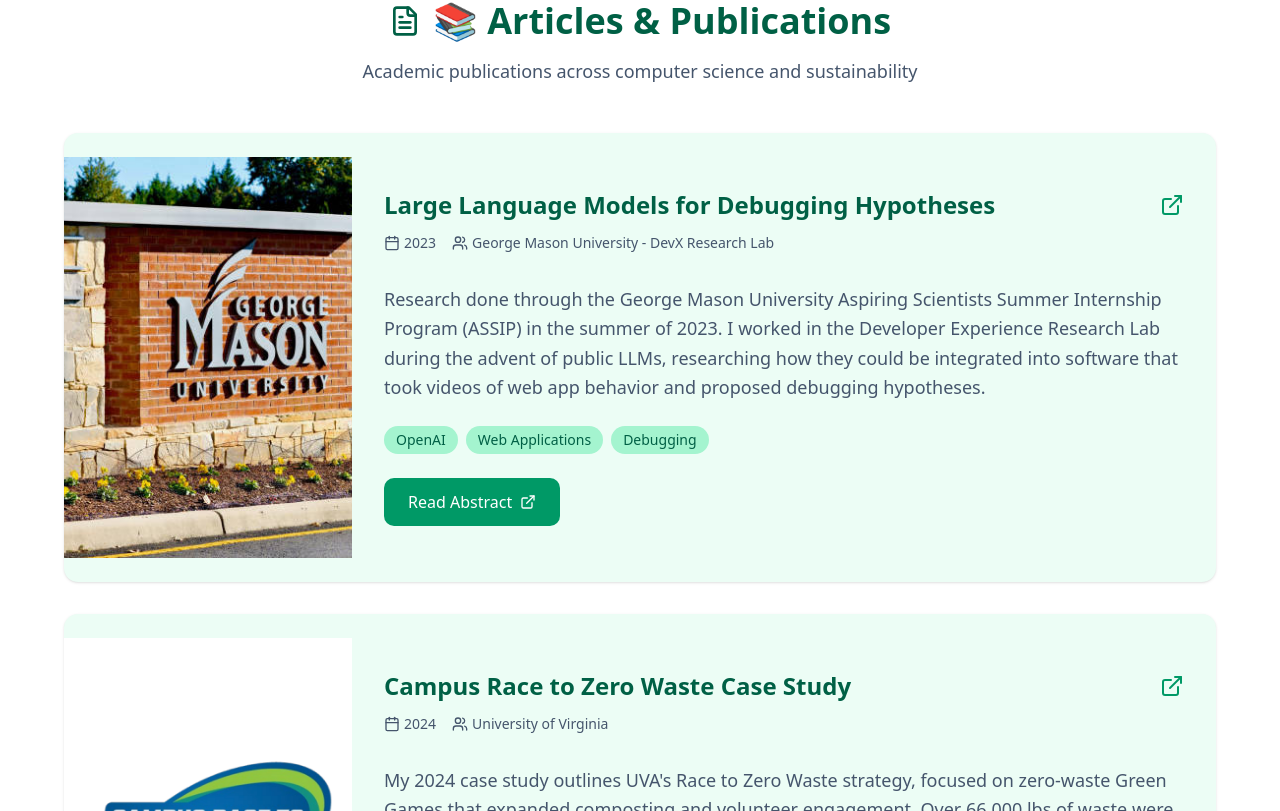
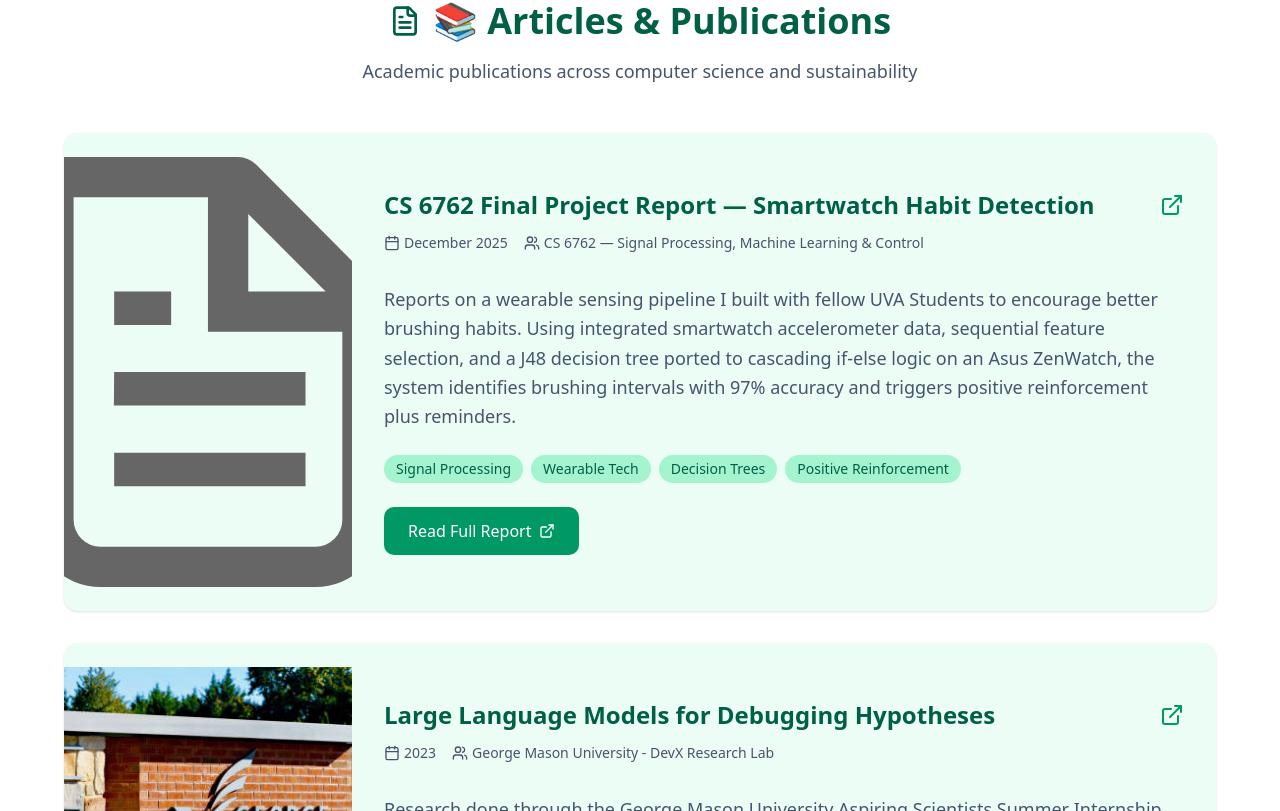
Before and after one commit to gavinvc/sustainable-personal-site, a Next.js app: page /articles in a window 1280 px wide. Shown: the part 527-1338 px from the top of the page. Built offline with nearby package versions, Linux system fonts and the light colour scheme.

Commit message:
updating projects

```diff
--- a/src/app/articles/page.tsx
+++ b/src/app/articles/page.tsx
@@ -62,7 +62,7 @@ export default function Articles() {
             <motion.div
               initial={{ opacity: 0, y: 20 }}
               whileInView={{ opacity: 1, y: 0 }}
-              transition={{ duration: 0.6 }}
+                  transition={{ duration: 0.3 }}
               viewport={{ once: true }}
               className="text-center mb-12"
             >
@@ -76,11 +76,79 @@ export default function Articles() {
             </motion.div>
 
             <div className="space-y-8">
+              {/* Article - CS 6762 Final Project Report */}
+              <motion.div
+                initial={{ opacity: 0, y: 20 }}
+                whileInView={{ opacity: 1, y: 0 }}
+                  transition={{ duration: 0.3 }}
+                viewport={{ once: true }}
+              >
+                <Card className="bg-emerald-50 border-none group hover:shadow-xl transition-all duration-300 overflow-hidden">
+                  <div className="grid grid-cols-1 lg:grid-cols-4 gap-0">
+                    {/* Image Section */}
+                    <div className="lg:col-span-1 relative h-48 lg:h-auto overflow-hidden">
+                      <Image
+                        src="/file.svg"
+                        alt="Signal processing project icon"
+                        fill
+                        className="object-cover"
+                      />
+                    </div>
+
+                    {/* Content Section */}
+                    <div className="lg:col-span-3">
+                      <CardContent className="p-8">
+                        <div className="flex items-start justify-between mb-4">
+                          <div className="flex-1">
+                            <h3 className="text-2xl font-semibold mb-3 text-emerald-800 group-hover:text-emerald-700 transition-colors">
+                              CS 6762 Final Project Report — Smartwatch Habit Detection
+                            </h3>
+                            <div className="flex items-center gap-4 text-sm text-slate-600 mb-4 flex-wrap">
+                              <div className="flex items-center gap-1">
+                                <Calendar className="h-4 w-4" />
+                                <span>December 2025</span>
+                              </div>
+                              <div className="flex items-center gap-1">
+                                <Users className="h-4 w-4" />
+                                <span>CS 6762 — Signal Processing, Machine Learning & Control</span>
+                              </div>
+                            </div>
+                          </div>
+                          <ExternalLink className="h-6 w-6 text-emerald-600 group-hover:text-emerald-700 transition-colors flex-shrink-0 mt-1" />
+                        </div>
+
+                        <p className="text-slate-600 mb-6 leading-relaxed text-lg">
+                          Reports on a wearable sensing pipeline I built with fellow UVA Students to encourage better brushing habits. Using integrated smartwatch accelerometer data, sequential feature selection, and a J48 decision tree ported to cascading if-else logic on an Asus ZenWatch, the system identifies brushing intervals with 97% accuracy and triggers positive reinforcement plus reminders.
+                        </p>
+
+                        <div className="flex flex-wrap gap-2 mb-6">
+                          {["Signal Processing", "Wearable Tech", "Decision Trees", "Positive Reinforcement"].map((tag) => (
+                            <span key={tag} className="bg-emerald-200 text-emerald-800 px-3 py-1 rounded-full text-sm font-medium">
+                              {tag}
+                            </span>
+                          ))}
+                        </div>
+
+                        <a
+                          href="/CS%206762%20Final%20Project%20Report.pdf"
+                          target="_blank"
+                          rel="noopener noreferrer"
+                          className="inline-flex items-center gap-2 bg-emerald-600 hover:bg-emerald-700 text-white px-6 py-3 rounded-lg font-medium transition-colors"
+                        >
+                          <span>Read Full Report</span>
+                          <ExternalLink className="h-4 w-4" />
+                        </a>
+                      </CardContent>
+                    </div>
+                  </div>
+                </Card>
+              </motion.div>
+
               {/* Article 1 - LLM Debugging Research */}
               <motion.div
                 initial={{ opacity: 0, y: 20 }}
                 whileInView={{ opacity: 1, y: 0 }}
-                transition={{ duration: 0.6 }}
+                  transition={{ duration: 0.3 }}
                 viewport={{ once: true }}
               >
                 <Card className="bg-emerald-50 border-none group hover:shadow-xl transition-all duration-300 overflow-hidden">
@@ -151,7 +219,7 @@ export default function Articles() {
               <motion.div
                 initial={{ opacity: 0, y: 20 }}
                 whileInView={{ opacity: 1, y: 0 }}
-                transition={{ duration: 0.6 }}
+                  transition={{ duration: 0.3 }}
                 viewport={{ once: true }}
                 >
                 <Card className="bg-emerald-50 border-none group hover:shadow-xl transition-all duration-300 overflow-hidden">
@@ -219,7 +287,7 @@ export default function Articles() {
               <motion.div
                 initial={{ opacity: 0, y: 20 }}
                 whileInView={{ opacity: 1, y: 0 }}
-                transition={{ duration: 0.6 }}
+                  transition={{ duration: 0.3 }}
                 viewport={{ once: true }}
                 >
                 <Card className="bg-emerald-50 border-none group hover:shadow-xl transition-all duration-300 overflow-hidden">
@@ -287,7 +355,7 @@ export default function Articles() {
             <motion.div
             initial={{ opacity: 0, y: 20 }}
             whileInView={{ opacity: 1, y: 0 }}
-            transition={{ duration: 0.6 }}
+                transition={{ duration: 0.3 }}
             viewport={{ once: true }}
             >
             <Card className="bg-emerald-50 border-none group hover:shadow-xl transition-all duration-300 overflow-hidden">
@@ -354,7 +422,7 @@ export default function Articles() {
             <motion.div
             initial={{ opacity: 0, y: 20 }}
             whileInView={{ opacity: 1, y: 0 }}
-            transition={{ duration: 0.6 }}
+            transition={{ duration: 0.3 }}
             viewport={{ once: true }}
             >
             <Card className="bg-emerald-50 border-none group hover:shadow-xl transition-all duration-300 overflow-hidden">
@@ -423,7 +491,7 @@ export default function Articles() {
               <motion.div
                 initial={{ opacity: 0, y: 20 }}
                 whileInView={{ opacity: 1, y: 0 }}
-                transition={{ delay: 0.2, duration: 0.6 }}
+                  transition={{ delay: 0.2, duration: 0.3 }}
                 viewport={{ once: true }}
               >
                 <Card className="bg-slate-50 border-2 border-dashed border-slate-300">
--- a/src/app/personal/page.tsx
+++ b/src/app/personal/page.tsx
@@ -89,7 +89,7 @@ export default function Personal() {
             <motion.div
               initial={{ opacity: 0, y: 20 }}
               whileInView={{ opacity: 1, y: 0 }}
-              transition={{ duration: 0.6 }}
+              transition={{ duration: 0.3 }}
               viewport={{ once: true }}
               className="text-center mb-12"
             >
@@ -137,7 +137,7 @@ export default function Personal() {
                   key={project.title}
                   initial={{ opacity: 0, y: 20 }}
                   whileInView={{ opacity: 1, y: 0 }}
-                  transition={{ delay: index * 0.1, duration: 0.6 }}
+                  transition={{ delay: index * 0.1, duration: 0.3 }}
                   viewport={{ once: true }}
                 >
                   <Card className="bg-emerald-50 border-none h-full group hover:shadow-lg transition-all duration-300 overflow-hidden">
@@ -185,7 +185,7 @@ export default function Personal() {
           <motion.div
             initial={{ opacity: 0, y: 20 }}
             whileInView={{ opacity: 1, y: 0 }}
-            transition={{ duration: 0.6 }}
+            transition={{ duration: 0.3 }}
             viewport={{ once: true }}
             className="text-center mb-12"
           >
@@ -226,7 +226,7 @@ export default function Personal() {
                 key={hike.title}
                 initial={{ opacity: 0, y: 20 }}
                 whileInView={{ opacity: 1, y: 0 }}
-                transition={{ delay: index * 0.1, duration: 0.6 }}
+                transition={{ delay: index * 0.1, duration: 0.3 }}
                 viewport={{ once: true }}
               >
                 <Card className="bg-white border-none h-full overflow-hidden group hover:shadow-xl transition-all duration-300">
@@ -275,7 +275,7 @@ export default function Personal() {
             <motion.div
               initial={{ opacity: 0, y: 20 }}
               whileInView={{ opacity: 1, y: 0 }}
-              transition={{ duration: 0.6 }}
+              transition={{ duration: 0.3 }}
               viewport={{ once: true }}
               className="text-center mb-12"
             >
@@ -293,7 +293,7 @@ export default function Personal() {
               <motion.div
                 initial={{ opacity: 0, x: -30 }}
                 whileInView={{ opacity: 1, x: 0 }}
-                transition={{ duration: 0.6 }}
+                transition={{ duration: 0.3 }}
                 viewport={{ once: true }}
                 className="lg:col-span-2"
               >
@@ -345,7 +345,7 @@ export default function Personal() {
               <motion.div
                 initial={{ opacity: 0, x: 30 }}
                 whileInView={{ opacity: 1, x: 0 }}
-                transition={{ duration: 0.6 }}
+                transition={{ duration: 0.3 }}
                 viewport={{ once: true }}
                 className="lg:col-span-1 h-full"
               >
```
Also changed, not shown: src/app/page.tsx (+44 -15 lines), 1 other file (tests, documents, lock files or other folders).
